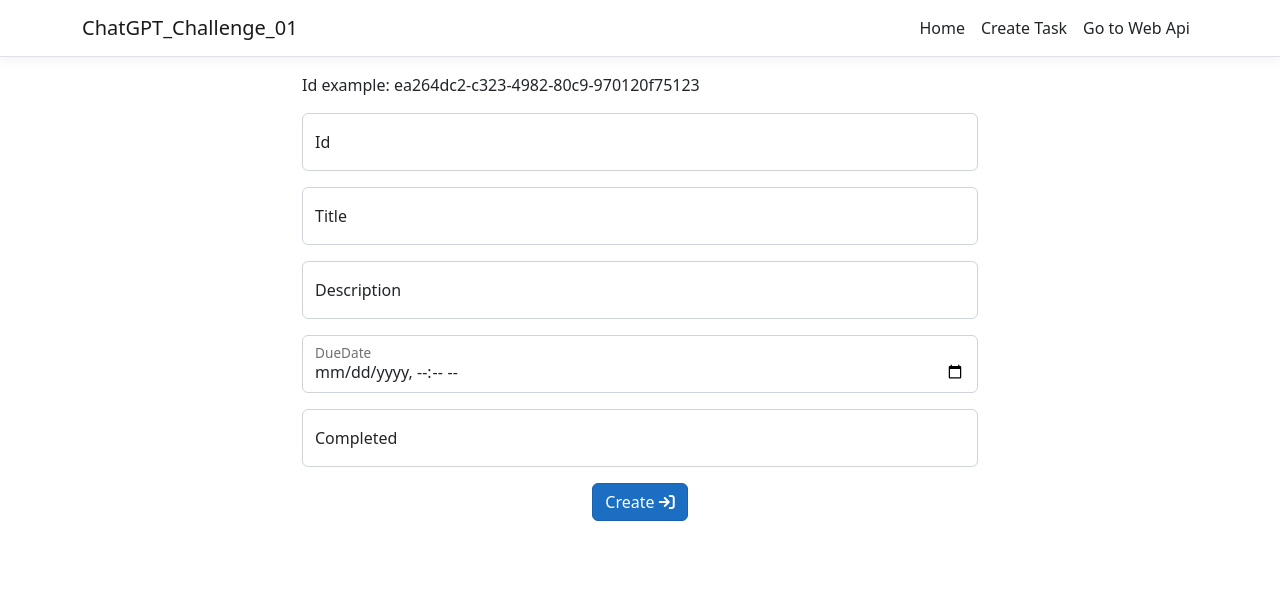
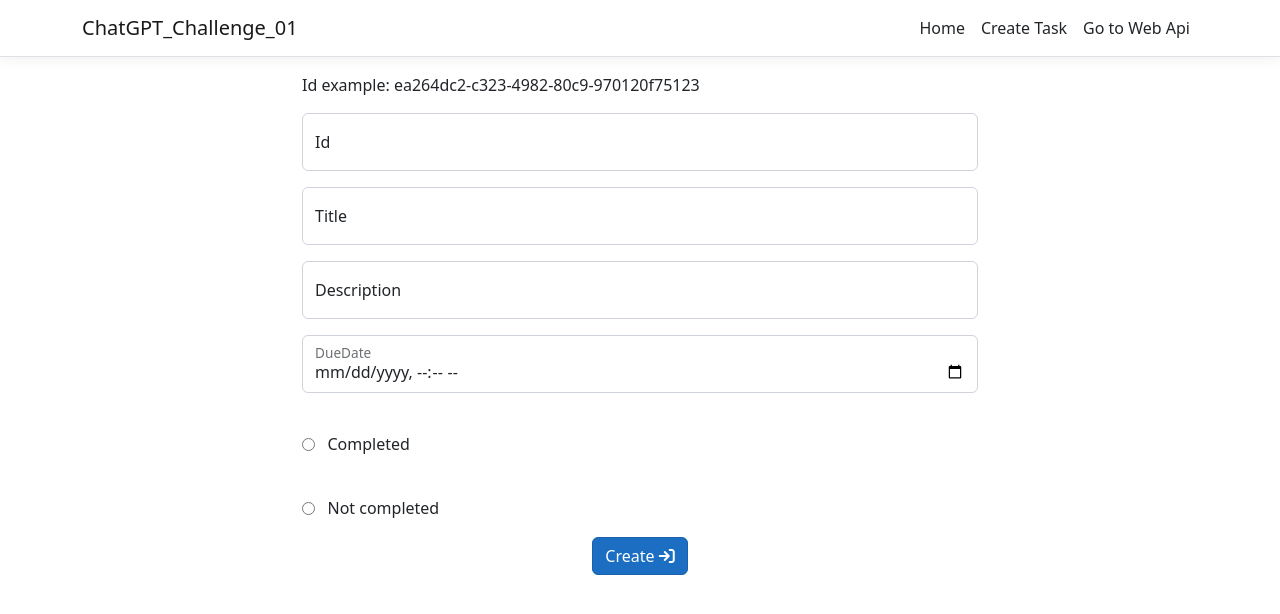
Before and after one commit to DavyGevaert/ChatGPT_Challenge_01, an Angular app in the folder ChatGPT_Challenge_01/ClientApp/: page /create-task in a window 1280 px wide. Shown: the top 614 px of the page. Built offline with nearby package versions, Linux system fonts and the light colour scheme.

Commit message:
removed unnessary html code in details-task component updated create-task component

```diff
--- a/ChatGPT_Challenge_01/ClientApp/src/app/create-task/create-task.component.html
+++ b/ChatGPT_Challenge_01/ClientApp/src/app/create-task/create-task.component.html
@@ -39,8 +39,17 @@
 
       <div class="form-floating">
 
-        <input formControlName="completed" placeholder="Completed" class="form-control" type="text" />
-        <label for="completed">Completed</label>
+        <br />
+        <input type="radio" name="completed" formControlName="completed" [value]="true" />
+        <label for="completed" style="margin-top: 6px;">&nbsp;&nbsp;&nbsp;Completed</label>
+
+      </div>
+
+      <div class="form-floating">
+
+        <br />
+        <input type="radio" name="completed" formControlName="completed" [value]="false" />
+        <label for="completed" style="margin-top: 6px;">&nbsp;&nbsp;&nbsp;Not completed</label>
 
       </div>
 
--- a/ChatGPT_Challenge_01/ClientApp/src/app/create-task/create-task.component.ts
+++ b/ChatGPT_Challenge_01/ClientApp/src/app/create-task/create-task.component.ts
@@ -1,6 +1,6 @@
 import { Component } from '@angular/core';
 import { ApiService } from '../services/api.service';
-import { FormBuilder } from '@angular/forms'
+import { FormBuilder, Validators } from '@angular/forms'
 import { Task } from '../model/task';
 import { Router } from '@angular/router'
 
@@ -24,7 +24,7 @@ export class CreateTaskComponent {
     title: [''],
     description: [''],
     dueDate: [''],
-    completed: ['']
+    completed: [null, Validators.required]
   })
 
   postTask() {
--- a/ChatGPT_Challenge_01/ClientApp/src/app/details-task/details-task.component.html
+++ b/ChatGPT_Challenge_01/ClientApp/src/app/details-task/details-task.component.html
@@ -30,8 +30,6 @@
 
       <div class="form-floating">
 
-        <!--<input formControlName="completed" placeholder="Completed" class="form-control" type="text" value="{{task.completed}}" />-->
-
         <br />
         <input type="radio" name="completed" formControlName="completed" [value]="true" />
         <label for="completed" style="margin-top: 6px;">&nbsp;&nbsp;&nbsp;Completed</label>
@@ -39,8 +37,6 @@
       </div>
 
       <div class="form-floating">
-
-        <!--<input formControlName="completed" placeholder="Completed" class="form-control" type="text" value="{{task.completed}}" />-->
 
         <br />
         <input type="radio" name="completed" formControlName="completed" [value]="false" />
```
